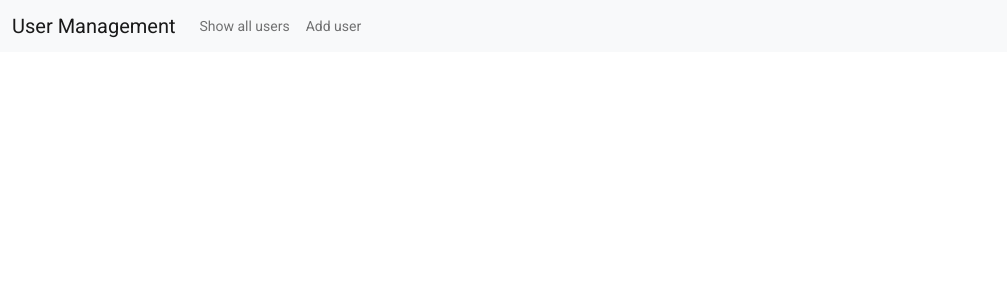
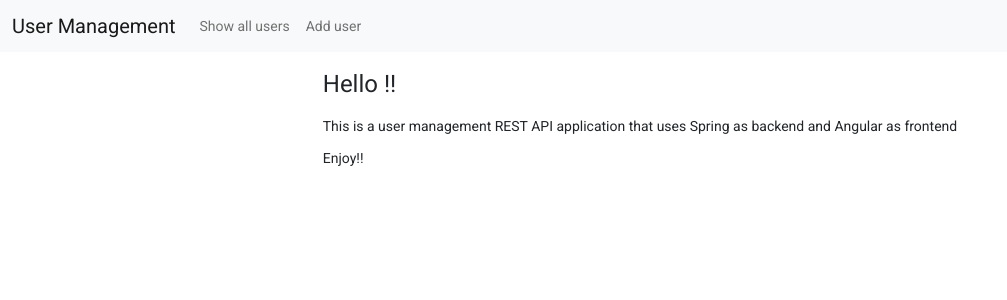
Before and after one commit to faisalGhozzi/user_management_client, an Angular app: page / in a window 1280 px wide. Shown: the top 300 px of the page, without its empty margins (0-1007 px from the left). Built offline with nearby package versions, Linux system fonts and the light colour scheme.

Commit message:
added home-page

```diff
--- a/src/app/app.module.ts
+++ b/src/app/app.module.ts
@@ -18,6 +18,7 @@ import { HeaderComponent } from './header/header.component';
 import { ShowUsersComponent } from './show-users/show-users.component';
 import { UserDetailComponent } from './user-detail/user-detail.component';
 import { UpdateUserComponent } from './update-user/update-user.component';
+import { HomePageComponent } from './home-page/home-page.component';
 
 @NgModule({
   declarations: [
@@ -27,6 +28,7 @@ import { UpdateUserComponent } from './update-user/update-user.component';
     ShowUsersComponent,
     UserDetailComponent,
     UpdateUserComponent,
+    HomePageComponent,
   ],
   imports: [
     BrowserModule,
@@ -44,7 +46,8 @@ import { UpdateUserComponent } from './update-user/update-user.component';
       {path: 'add-user', component: AddUserComponent},
       {path: 'show-users', component: ShowUsersComponent},
       {path: 'show-users/:id', component: UserDetailComponent},
-      {path: 'update-user/:id', component: UpdateUserComponent}
+      {path: 'update-user/:id', component: UpdateUserComponent},
+      {path: '', component:HomePageComponent}
     ]),
   ],
   providers: [],
--- /dev/null
+++ b/src/app/home-page/home-page.component.html
@@ -0,0 +1,8 @@
+<div class="mb-3"></div>
+<div class="d-flex align-items-center justify-content-center">
+    <div class="mb-3">
+        <h1 mat-dialog-title>Hello !!</h1>
+        <p>This is a user management REST API application that uses Spring as backend and Angular as frontend</p>
+        <p>Enjoy!!</p>
+    </div>
+</div>
--- /dev/null
+++ b/src/app/home-page/home-page.component.ts
@@ -0,0 +1,15 @@
+import { Component, OnInit } from '@angular/core';
+
+@Component({
+  selector: 'app-home-page',
+  templateUrl: './home-page.component.html',
+  styleUrls: ['./home-page.component.css']
+})
+export class HomePageComponent implements OnInit {
+
+  constructor() { }
+
+  ngOnInit(): void {
+  }
+
+}
```
Also changed, not shown: src/app/home-page/home-page.component.css (added), 1 other file (tests, documents, lock files or other folders).
